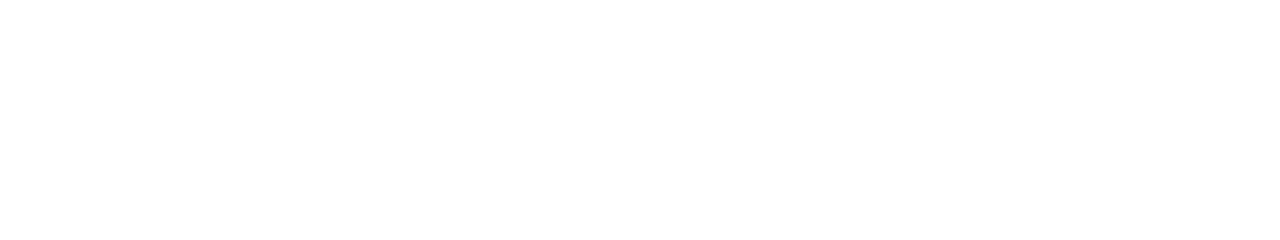
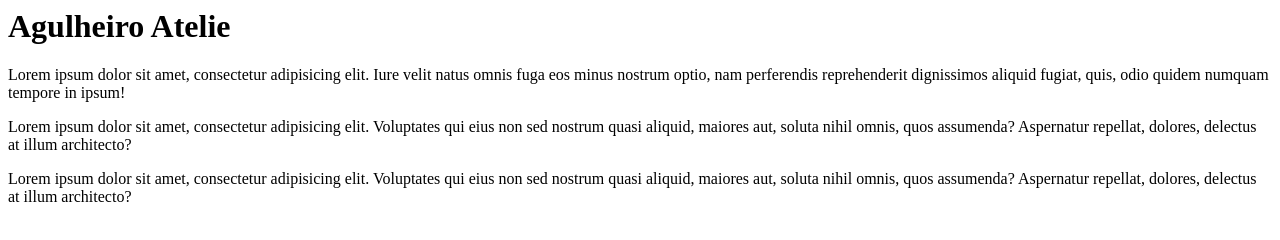
Before and after one commit to mantoglioli/agulheiroatelie, a plain HTML site: page index.html in a window 1280 px wide. Drawn offline with Linux system fonts and the light colour scheme.

Commit message:
Voltando o projeto para a forma correta

```diff
--- a/index.html
+++ b/index.html
@@ -4,5 +4,15 @@
 
 	</head>
 	<body>
+		<h1>Agulheiro Atelie</h1>
+		<p>
+			Lorem ipsum dolor sit amet, consectetur adipisicing elit. Iure velit natus omnis fuga eos minus nostrum optio, nam perferendis reprehenderit dignissimos aliquid fugiat, quis, odio quidem numquam tempore in ipsum!
+		</p>
+		<p>
+			Lorem ipsum dolor sit amet, consectetur adipisicing elit. Voluptates qui eius non sed nostrum quasi aliquid, maiores aut, soluta nihil omnis, quos assumenda? Aspernatur repellat, dolores, delectus at illum architecto?
+		</p>
+		<p>
+			Lorem ipsum dolor sit amet, consectetur adipisicing elit. Voluptates qui eius non sed nostrum quasi aliquid, maiores aut, soluta nihil omnis, quos assumenda? Aspernatur repellat, dolores, delectus at illum architecto?
+		</p>
 	</body>
 </html>
```
